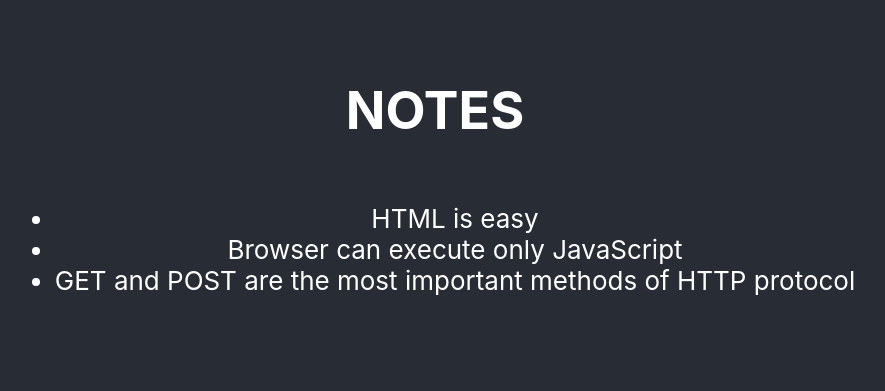
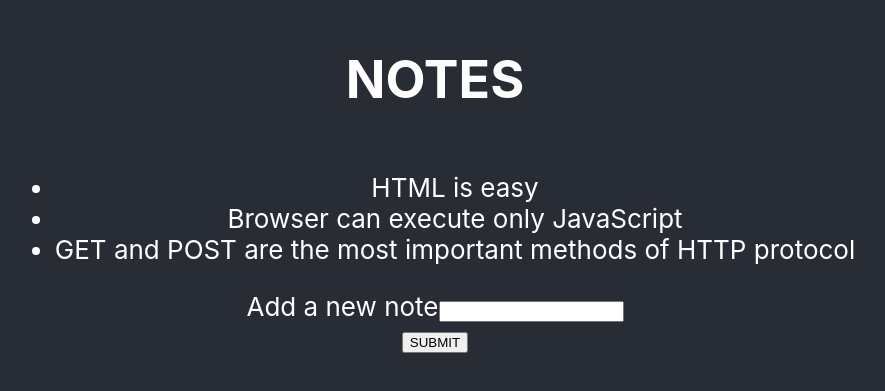
Before and after one commit to TBT50/FSopen, a React (Create React App) app: page / in a window 1280 px wide. Shown: the part 217-608 px from the top of the page, without its empty margins (205-1090 px from the left). Built offline with nearby package versions, Linux system fonts and the light colour scheme.

Commit message:
Add the ability to add notes

```diff
--- a/src/App.tsx
+++ b/src/App.tsx
@@ -1,8 +1,8 @@
 import "./App.css";
-
+import { useState } from "react";
 import { Note } from "./components/Note";
 
-const notes = [
+const notesList = [
   {
     id: 1,
     content: "HTML is easy",
@@ -23,7 +23,26 @@ const notes = [
   },
 ];
 
-function App() {
+const App = () => {
+  const [notes, setNotes] = useState(notesList);
+  const [newNoteValue, setNewNoteValue] = useState("");
+
+  const handleChange = (event: React.ChangeEvent<HTMLInputElement>) => {
+    setNewNoteValue(event.target.value);
+  };
+
+  const handleAddNote = (event: React.FormEvent<HTMLFormElement>) => {
+    event.preventDefault();
+    const newNote = {
+      id: notes.length + 1,
+      content: newNoteValue,
+      date: new Date().toISOString(),
+      important: true,
+    };
+    setNotes([...notes, newNote]);
+    setNewNoteValue("");
+  };
+
   return (
     <div className="App">
       <header className="App-header">
@@ -33,9 +52,21 @@ function App() {
             <Note key={note.id} {...note} />
           ))}
         </ul>
+        <form onSubmit={handleAddNote}>
+          <div>
+            <label htmlFor="newNote">Add a new note</label>
+            <input
+              type="text"
+              id="newNote"
+              onChange={handleChange}
+              value={newNoteValue}
+            />
+          </div>
+          <button>SUBMIT</button>
+        </form>
       </header>
     </div>
   );
-}
+};
 
 export default App;
```
